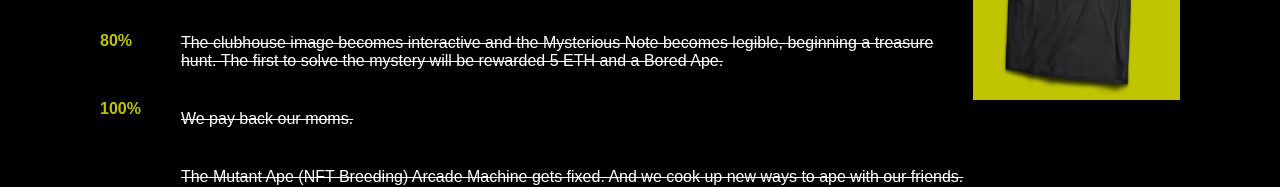
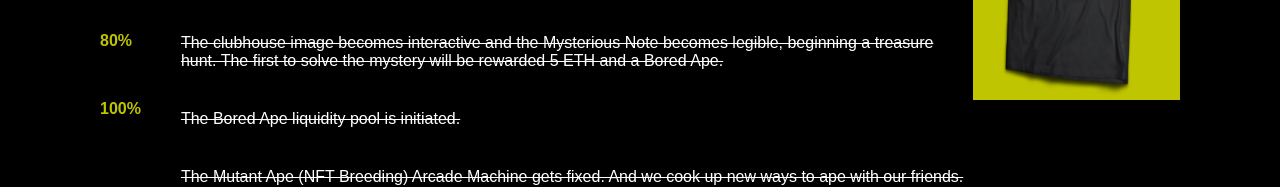
Before and after one commit to shayan-malik/website, a plain HTML site: page index.html in a window 1280 px wide. Shown: the part 3363-3550 px from the top of the page. Drawn offline with Linux system fonts and the light colour scheme.

Commit message:
index.html

```diff
--- a/index.html
+++ b/index.html
@@ -1,3 +1,4 @@
+
 <!DOCTYPE html>
 <html lang="en">
 <head>
@@ -30,7 +31,7 @@
 
     <div class="sec1">
         <div class="left-col">
-        <h1>WELCOME TO THE<br>BORED APE YACHT CLUB</h1>
+        <h1>WELCOME TO THE <br>BORED APE YACHT CLUB</h1>
         <p>BAYC is a collection of 10,000 Bored Ape NFTs—unique digital collectibles living on the Ethereum blockchain. Your Bored Ape doubles as your Yacht Club membership card, and grants access to members-only benefits, the first of which is access to THE BATHROOM, a collaborative graffiti board. Future areas and perks can be unlocked by the community through roadmap activation.</p>
         </div>
 
@@ -139,7 +140,7 @@
              <li>BAYC gets its own YouTube channel, BAYC LoFi Radio - Beats to Ape into Shitcoins To.</li>
              <li>Member-Exclusive BAYC Merch Store gets unlocked, featuring Limited Edition tees, hoodies, and other goodies.</li>
              <li>The clubhouse image becomes interactive and the Mysterious Note becomes legible, beginning a treasure hunt. The first to solve the mystery will be rewarded 5 ETH and a Bored Ape.</li>
-             <li>We pay back our moms.</li>
+             <li class="none">The Bored Ape liquidity pool is initiated.</li>
              <li>The Mutant Ape (NFT Breeding) Arcade Machine gets ﬁxed. And we cook up new ways to ape with our friends.</li>
 
             </ul>
```
